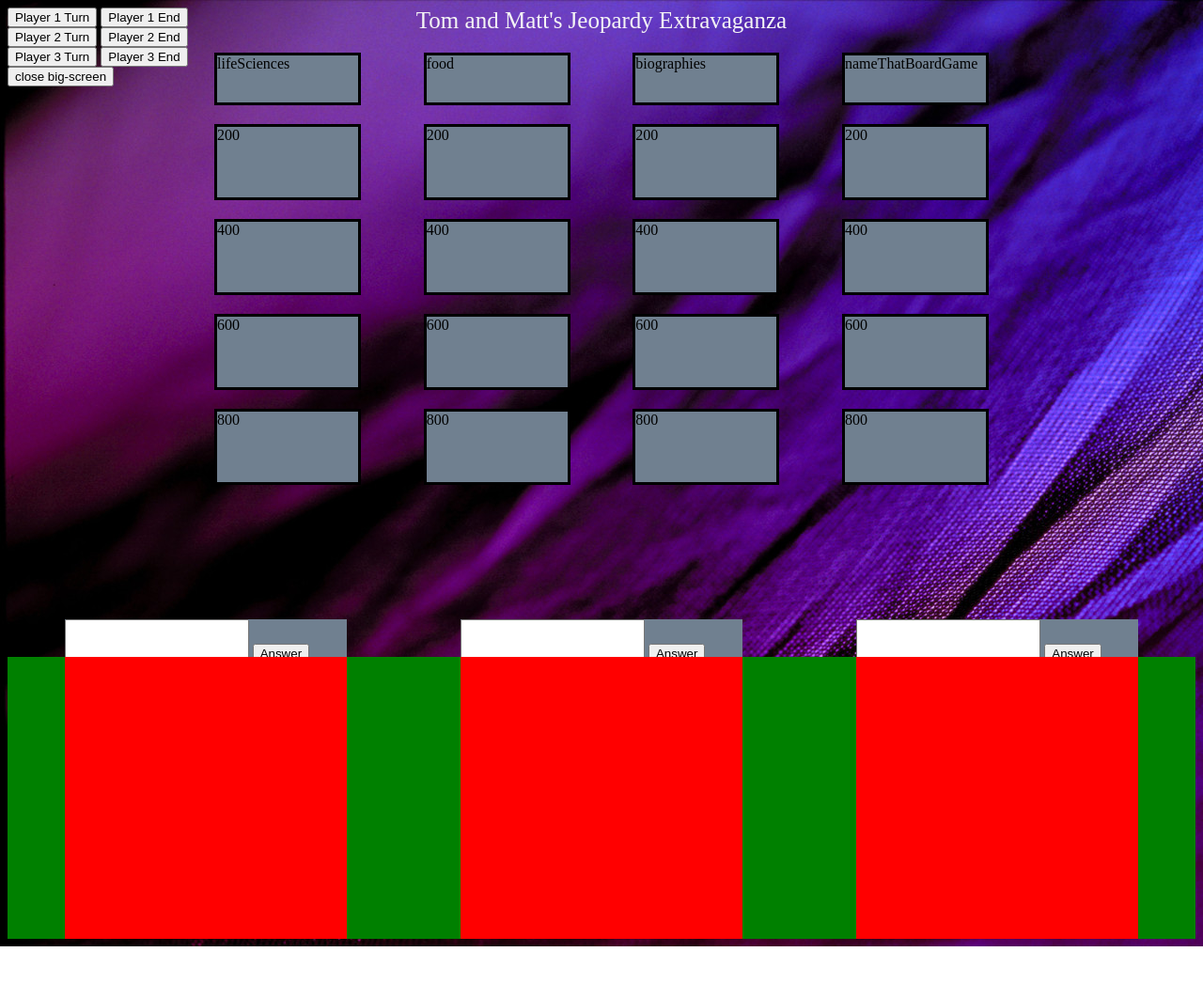
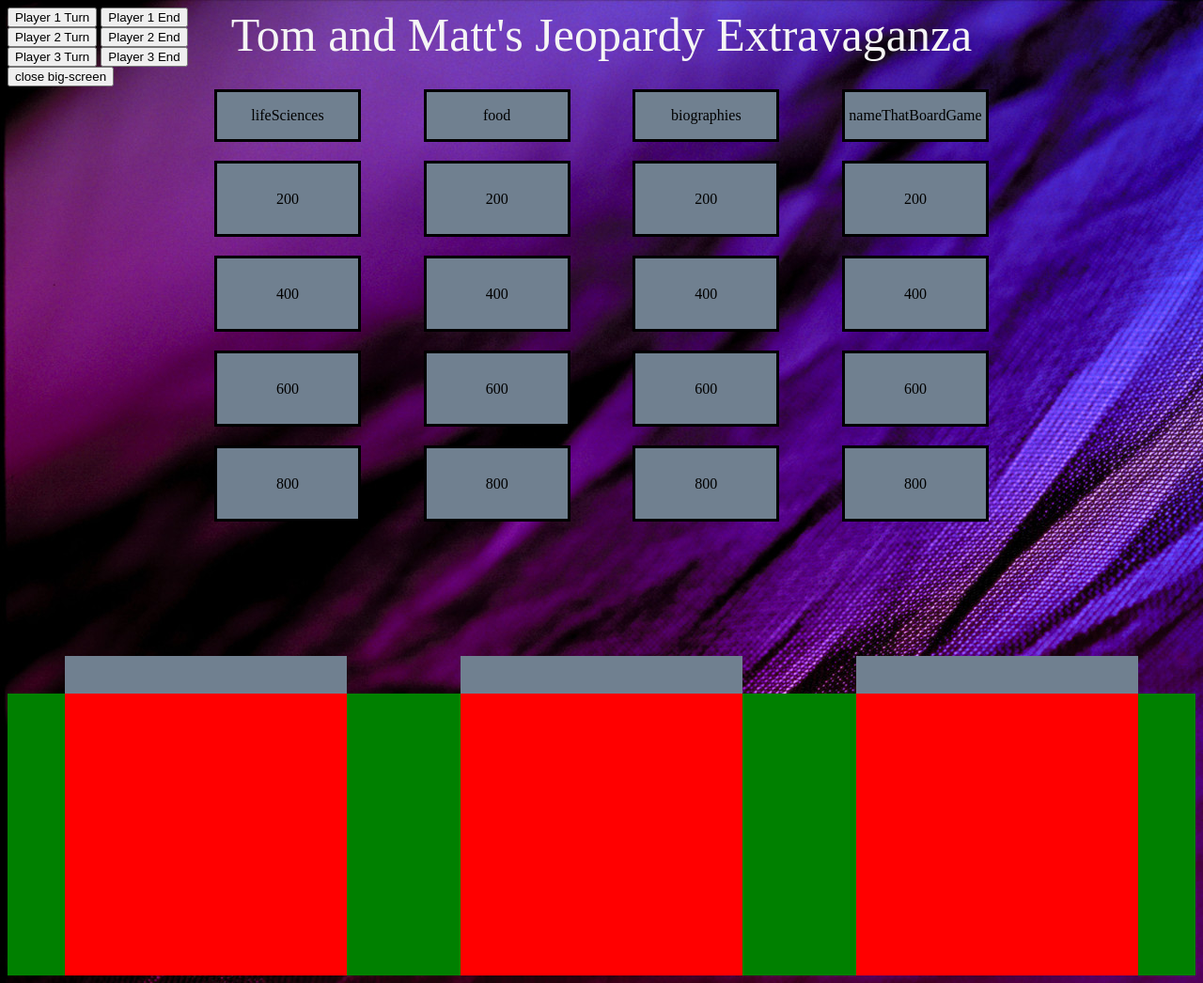
Before and after one commit to foxwellm/Jeopardy, a website: page index.html in a window 1280 px wide. Shown: the whole page at 94% size. Before the commit the page ends 1007 px from the top, so only its background shows below. Drawn offline with Linux system fonts and the light colour scheme.

Commit message:
player card butttons

```diff
--- a/CSS/styles.css
+++ b/CSS/styles.css
@@ -21,14 +21,18 @@
   width: 150px;
   height: 50px;
   margin: 20px 20px 0px 20px;
+  display: flex;
+  justify-content: center;
+  align-items: center;
 }
 
 .title-box {
   grid-area: title;
   display: flex;
   justify-content: center;
-  font-size: 25px;
+  font-size: 50px;
   color: whitesmoke;
+  height: 67px;
 }
 
 .left-light {
@@ -70,6 +74,9 @@
   width: 150px;
   border-style: solid;
   margin: 20px;
+  display: flex;
+  align-items: center;
+  justify-content: center;
 }
 
 .players-area{
@@ -126,18 +133,23 @@
   resize: none;
   height: 35px;
   width: 190px;
+  margin-top: 46px;
 }
 
 .player2-text {
   resize: none;
   height: 35px;
   width: 190px;
+  margin-top: 46px;
+
 }
 
 .player3-text {
   resize: none;
   height: 35px;
   width: 190px;
+  margin-top: 46px;
+
 }
 
 .your-turn {
```
